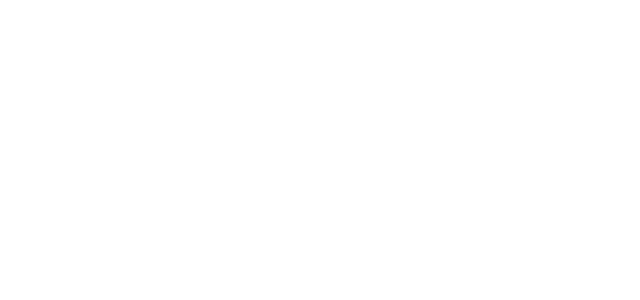
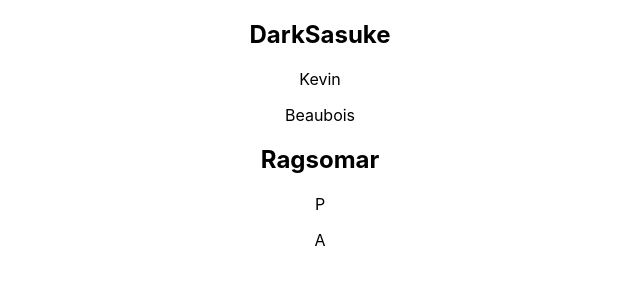
Before and after one commit to WildCodeSchool/reims-0919-js-jamusic, a React (Create React App) app in the folder front/: page / in a window 1280 px wide. Shown: the top 300 px of the page, without its empty margins (320-960 px from the left). Built offline with nearby package versions, Linux system fonts and the light colour scheme.

Commit message:
Add Profiles component and display test before using API

```diff
--- a/front/src/App.js
+++ b/front/src/App.js
@@ -1,9 +1,11 @@
 import React from 'react';
 import './App.css';
+import Profiles from './Components/Profiles'
 
 function App() {
   return (
     <div className="App">
+      <Profiles />
     </div>
   );
 }
--- /dev/null
+++ b/front/src/Components/Profiles.jsx
@@ -0,0 +1,37 @@
+import React from "react";
+
+const tests = [
+  {
+    nickname: "DarkSasuke",
+    firstname: "Kevin",
+    lastname: "Beaubois"
+  },
+  {
+    nickname: "Ragsomar",
+    firstname: "P",
+    lastname: "A"
+  }
+];
+
+class Profiles extends React.Component {
+  constructor(props) {
+    super(props);
+    this.state = {};
+  }
+
+  render() {
+    return (
+      <div>
+        {tests.map(test => (
+          <div>
+            <h2>{test.nickname}</h2>
+            <p>{test.firstname}</p>
+            <p>{test.lastname}</p>
+          </div>
+        ))}
+      </div>
+    );
+  }
+}
+
+export default Profiles;
```
